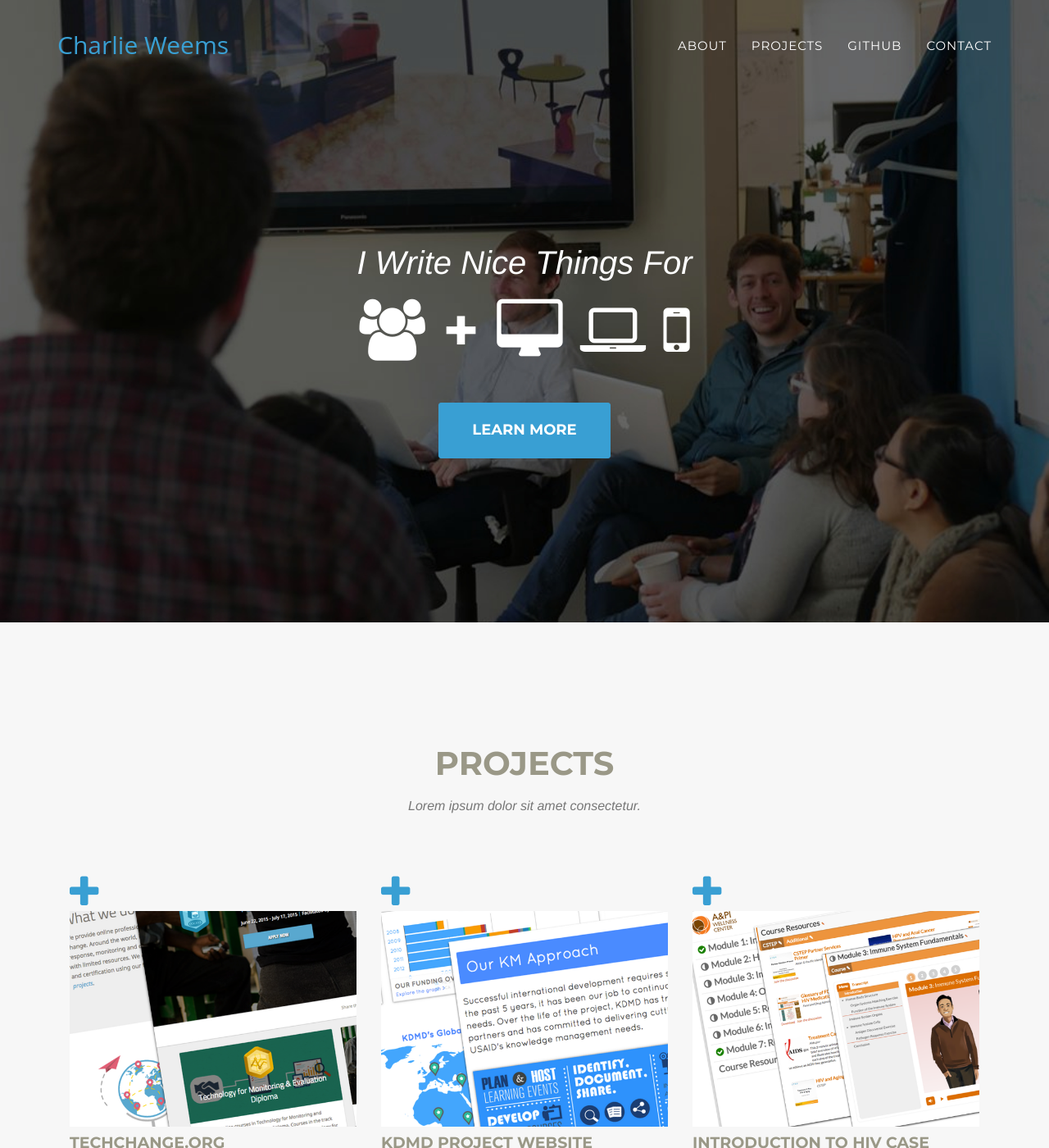
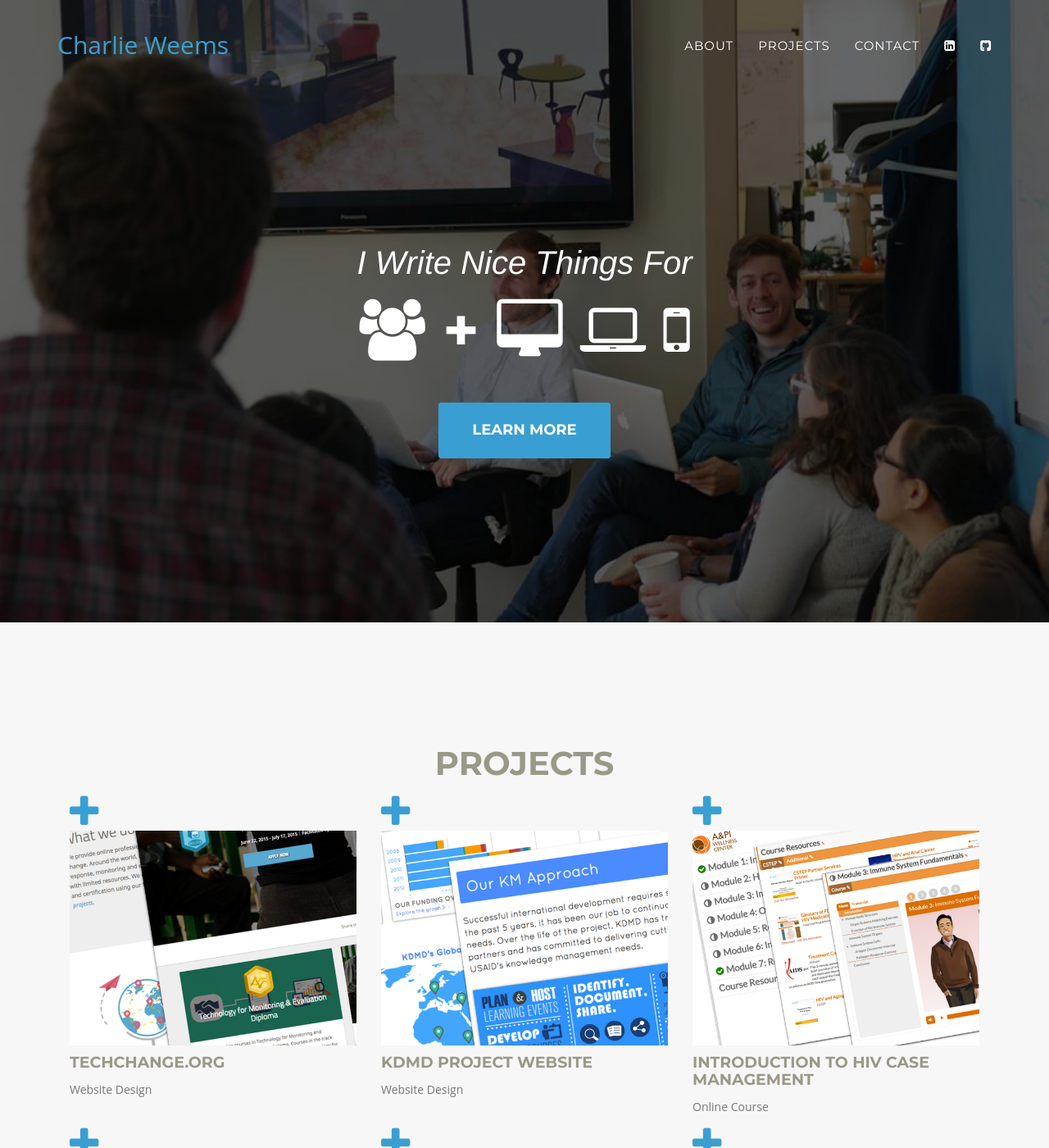
Before and after one commit to cweems/cweems.github.io, a Jekyll site: the page built from index.html, in a window 1280 px wide and 1400 px high. Shown: the whole window at 82% size. Built offline with Jekyll 4.4.1, drawn with Linux system fonts in a browser that asks for light colours; nearby versions of some CDN libraries; some web fonts are replaced; a style sheet for code colours, icons or effects is not loaded; some of the changed text lies outside the part shown.

Commit message:
Minor change

```diff
--- a/_includes/about.html
+++ b/_includes/about.html
@@ -5,12 +5,12 @@
                 <div class="col-lg-12 text-center">
                     <h2 class="section-heading">About</h2>
                 </div>
-                <div class="col-sm-2 col-sm-offset-3 col-xs-4 col-xs-offset-4">
+                <div class="col-sm-4 col-xs-4">
                     <div class="timeline-image">
                         <img class="img-circle img-responsive" src="img/about/profile.png" alt="">
                     </div>
                 </div>
-                <div class="col-sm-6 col-xs-12 pull-right">
+                <div class="col-sm-4 col-xs-12">
                     <p class="section-subheading text-muted">
                     I'm a project coordinator at TechChange, based out of Washington, D.C. At TechChange, I design and develop trainings for non-profits and NGOs. I've re-designed our website, course platform, and user account pages. I've also coordinated the development of several trainings on topics such as Malaria Diagnosis, HIV/AIDS Patient Management, Teaching Literacy, and Incorporating Women into Conflict Resolution Efforts.
                     </p>
@@ -18,6 +18,11 @@
                     Outside of work, I attend the CodeforDC meetup, as well as the AngularJS meetups. I also enjoy camping and long-distance running.
                     </p>
                 </div>
+                <div class="col-sm-4 col-xs-12">
+                    <p class="section-subheading text-muted">
+                    I believe in Tech.
+                    </p>
+                </div>
             </div>
         </div>
     </section>
--- a/_includes/css/agency.css
+++ b/_includes/css/agency.css
@@ -658,6 +658,7 @@ section#contact {
     background-image: url(../img/contact-image.jpeg);
     background-position: center;
     background-repeat: no-repeat;
+    background-size: cover;
 }
 
 section#contact .section-heading {
--- a/_includes/header.html
+++ b/_includes/header.html
@@ -25,10 +25,13 @@
                         <a class="page-scroll" href="#projects">Projects</a>
                     </li>
                     <li>
-                        <a class="page-scroll" href="#services">Github</a>
+                        <a class="page-scroll" href="#contact">Contact</a>
                     </li>
                     <li>
-                        <a class="page-scroll" href="#contact">Contact</a>
+                        <a class="page-scroll" href="https://www.linkedin.com/profile/view?id=79280741&trk=nav_responsive_tab_profile"><i class="fa fa-linkedin-square"></i></a>
+                    </li>
+                    <li>
+                        <a class="page-scroll" href="https://github.com/cweems"><i class="fa fa-github-square"></i></a>
                     </li>
                 </ul>
             </div>
--- a/_includes/project_grid.html
+++ b/_includes/project_grid.html
@@ -4,7 +4,6 @@
             <div class="row">
                 <div class="col-lg-12 text-center">
                     <h2 class="section-heading">Projects</h2>
-                    <h3 class="section-subheading text-muted">Lorem ipsum dolor sit amet consectetur.</h3>
                 </div>
             </div>
             {% for post in site.posts %}
--- a/_layouts/default.html
+++ b/_layouts/default.html
@@ -9,7 +9,6 @@
     {% include header.html %}
     {% include project_grid.html %}
     {% include about.html %}
-    {% include skills.html %}
     {% include contact.html %}
     {% include footer.html %}
     {% include modals.html %}
```
